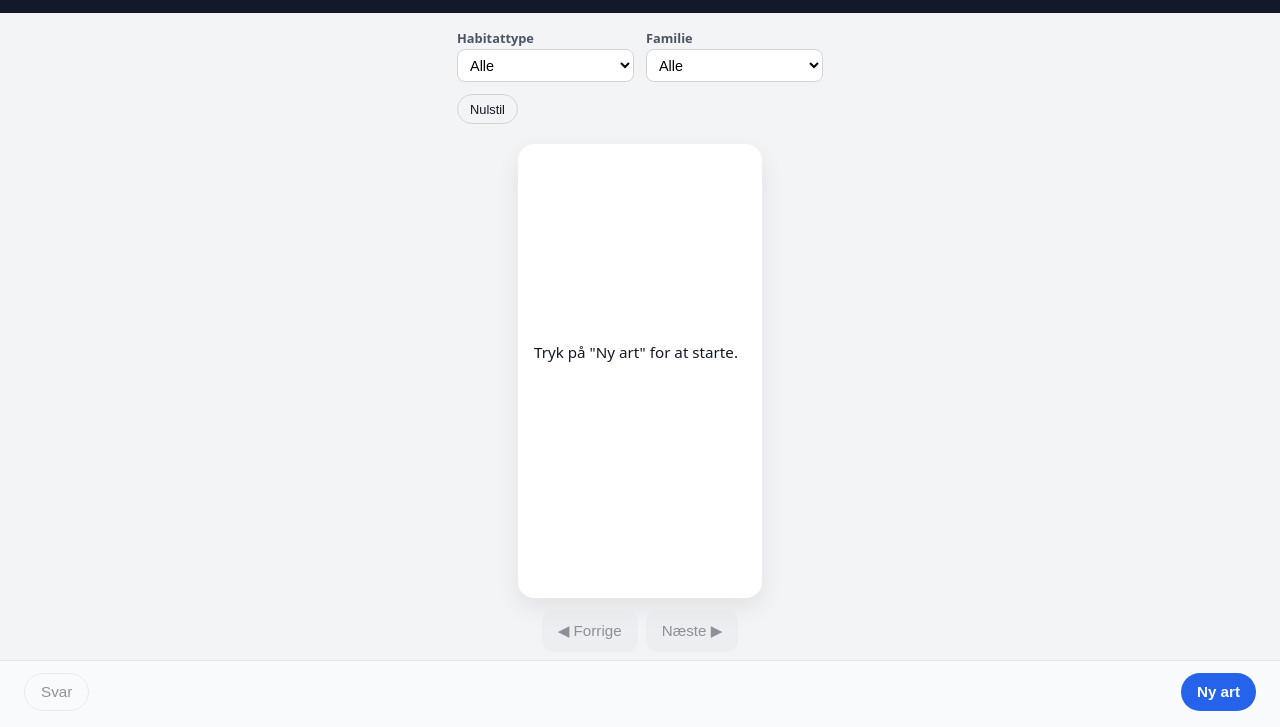
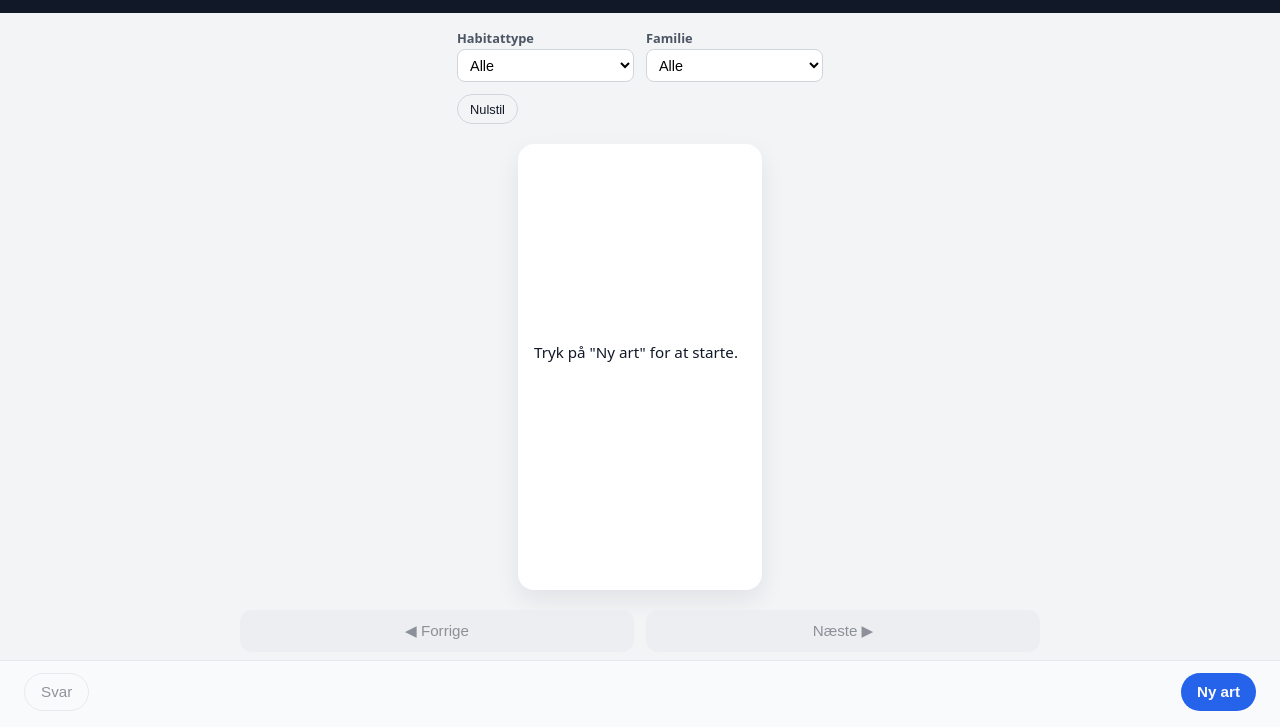
Before and after one commit to Birkebrillen/Botanik-flashcard, a plain HTML site: page index.html in a window 1280 px wide. Shown: the part 73-800 px from the top of the page. Drawn offline with Linux system fonts and the light colour scheme.

Commit message:
Større knapper v3

```diff
--- a/style.css
+++ b/style.css
@@ -100,21 +100,15 @@ body {
 
 .card-controls {
   display: flex;
-  justify-content: space-between;
-  gap: 0.5rem;
+  width: 100%;          /* fyld hele bredden under kortet */
   max-width: 800px;
-  margin: 0 auto;
+  margin: 0.5rem auto 0;
+  gap: 0.75rem;
 }
 
-.field-nav {
-  display: flex;
-  width: 100%;          /* fyld hele bredden af kortet */
-  gap: 0.75rem;
-  margin-top: 0.5rem;
-}
-
-.field-nav button {
-  flex: 1 1 0;          /* hver knap tager halvdelen af rækken */
+/* alle knapper i card-controls deler bredden */
+.card-controls button {
+  flex: 1 1 0;
 }
 
 .app-footer {
```
